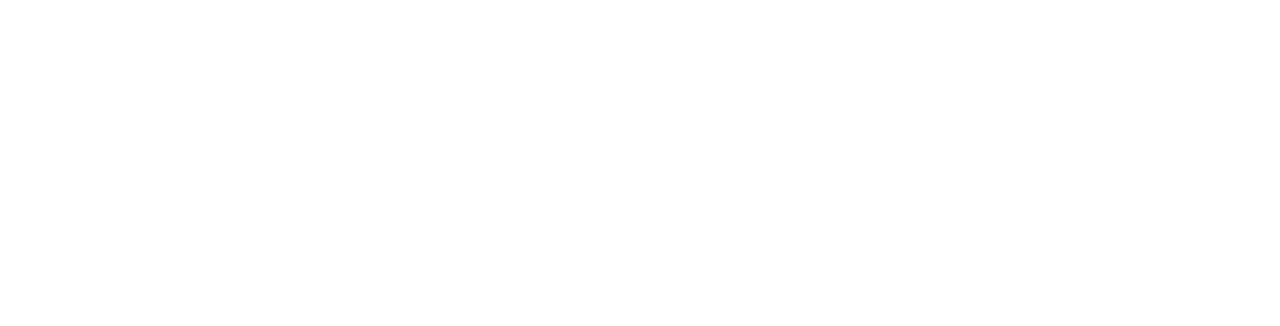
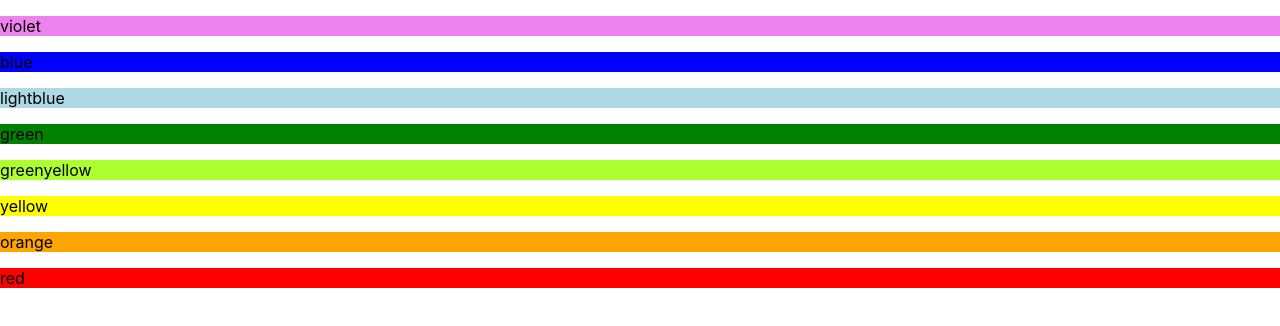
Before and after one commit to Csolly89/react-rainbow, a React (Create React App) app: page / in a window 1280 px wide. Shown: the top 326 px of the page. Built offline with nearby package versions, Linux system fonts and the light colour scheme.

Commit message:
initial rainbow created

```diff
--- a/src/App.js
+++ b/src/App.js
@@ -1,11 +1,23 @@
-
+import React, {useState } from 'react'
+import ColorBlock from './Components/ColorBlock'
 
 function App() {
+  let colors = ['violet','blue', 'lightblue','green','greenyellow','yellow','orange','red']
+  let colorMap = colors.map ((color,i) => {
+    return (
+      <ColorBlock color={color}/>
+    )
+  })
+
   return (
-    <div>
-
+    <div className="App">
+      {colorMap}
     </div>
   );
 }
 
 export default App;
+
+// component renders a given color
+// component hold a form allows a user to enter a color
+// State value that will be tracked and changed
--- /dev/null
+++ b/src/Components/ColorBlock.js
@@ -0,0 +1,12 @@
+import React from 'react'
+
+function ColorBlock(props) {
+    return (
+        <div className="colorBlock"
+        style={{'backgroundColor': props.color}}>
+            <p>{props.color}</p>
+        </div>
+    )
+}
+
+export default ColorBlock
```
